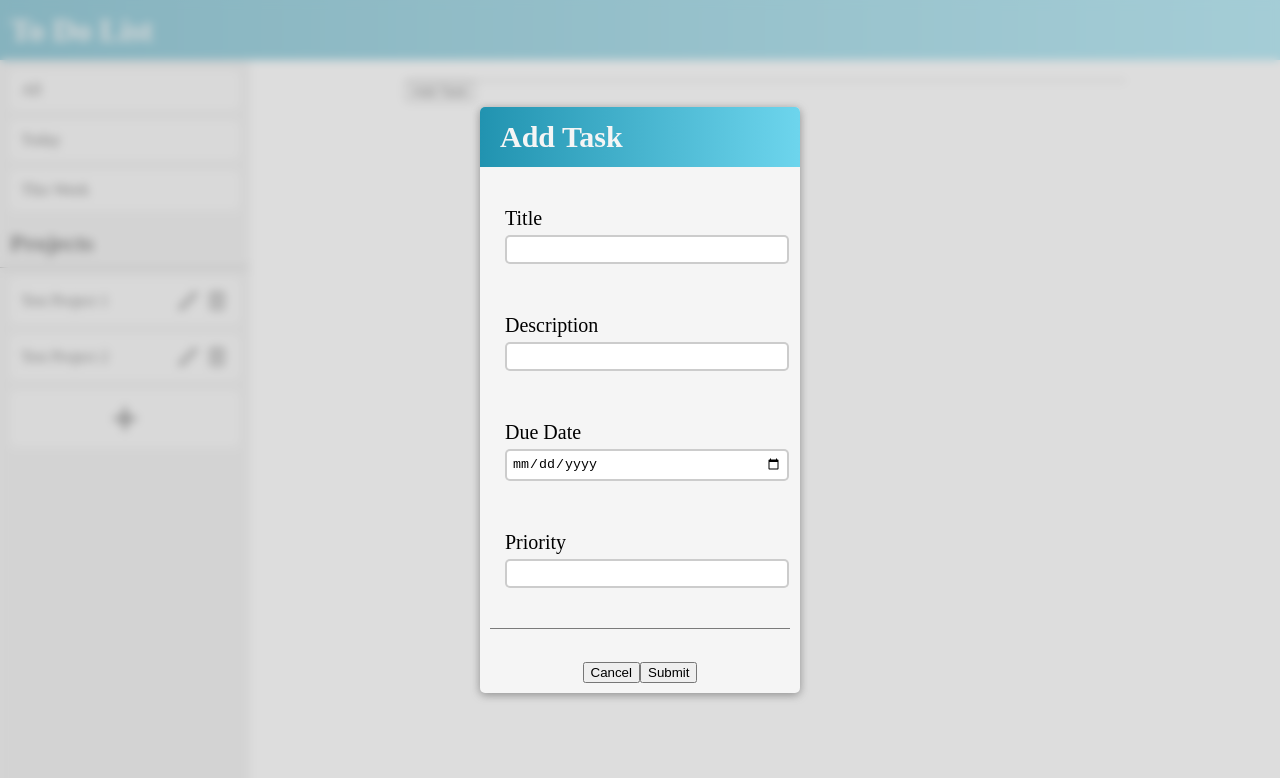
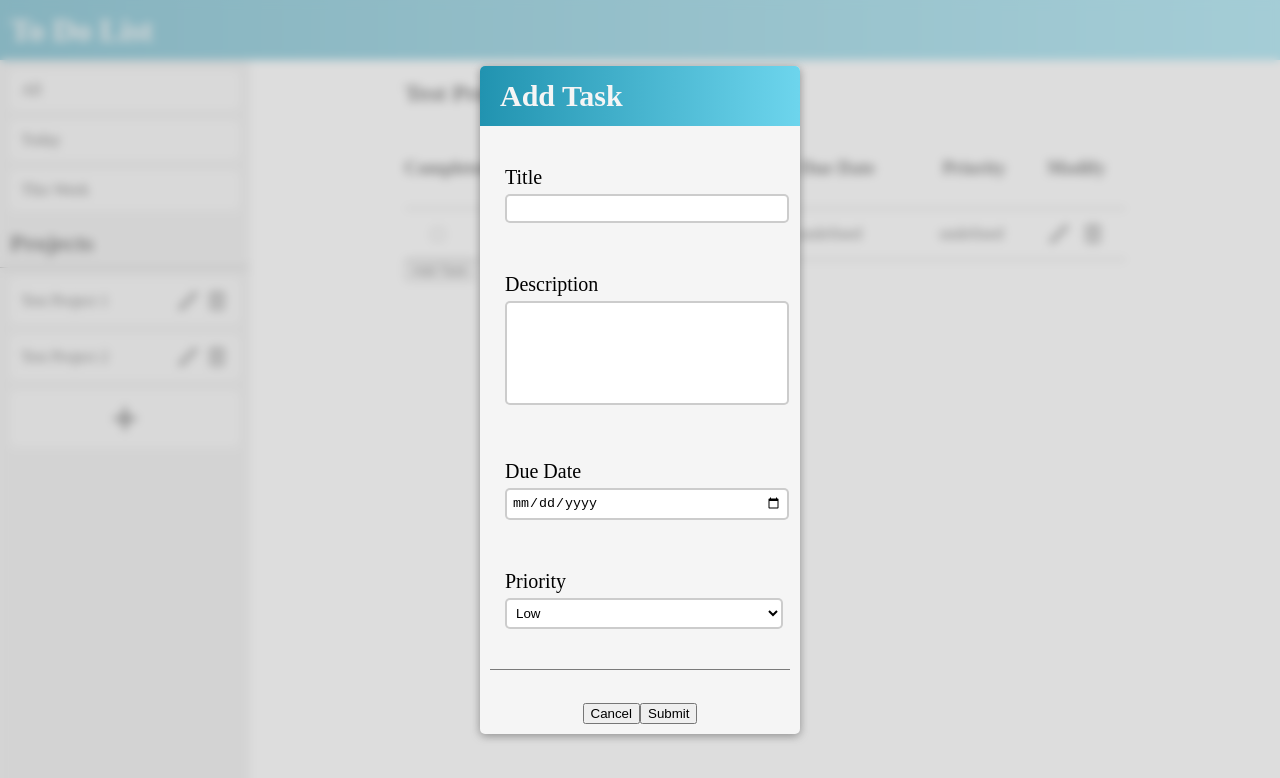
Before and after one commit to Spaceflyy/ToDoList, a website built with webpack: page src/template.html in a window 1280 px wide. Both pictures are taken after a click on the button "Add Task". Built offline with nearby package versions, Linux system fonts and the light colour scheme; what pubsub-js would draw is missing.

Commit message:
Add delete task / style task list

```diff
--- a/src/index.js
+++ b/src/index.js
@@ -16,7 +16,7 @@ const controller = (() => {
 	const viewable = view();
 
 	viewable.updateProjects(model.projectsList);
-
+	viewable.updateTasks(model.projectsList[model.getCurrentProject()]);
 	const handleAddProject = (projectTitle) => {
 		model.addProject(0, projectTitle);
 	};
@@ -27,7 +27,7 @@ const controller = (() => {
 
 	const handleClick = (event) => {
 		const { target } = event;
-
+		console.log(event.target);
 		if (target.classList.contains("project")) {
 			model.setCurrentProject(target.getAttribute("data-project-id"));
 			viewable.updateTasks(model.projectsList[model.getCurrentProject()]);
@@ -44,11 +44,16 @@ const controller = (() => {
 			target.getAttribute("id") === "addTaskBtn" ||
 			target.getAttribute("id") === "taskCloseButton"
 		) {
+			console.log("bang");
 			viewable.showModal(".taskModalBg");
 		}
 
 		if (target.getAttribute("id") === "projDel") {
 			model.deleteProject(target.parentElement.getAttribute("data-project-id"));
+		}
+
+		if (target.getAttribute("id") === "taskDel") {
+			model.deleteTask(target.parentElement.getAttribute("data-task-id"));
 		}
 	};
 
--- a/src/model.js
+++ b/src/model.js
@@ -13,7 +13,11 @@ const model = () => {
 		{
 			id: 1,
 			title: "Test Project 2",
-			taskList: [],
+			taskList: [
+				{ id: 0, title: "Test Task1", desc: "Test desc" },
+				{ id: 0, title: "Test Task1", desc: "Test desc" },
+				{ id: 0, title: "Test Task1", desc: "Test desc" },
+			],
 		},
 	];
 
@@ -54,9 +58,9 @@ const model = () => {
 
 	const addTask = (freshTask) => {
 		const id =
-			projectsList[currentProject].taskList.length > 0
-				? projectsList[currentProject].taskList[
-						projectsList[currentProject].taskList.length - 1
+			projectsList[getCurrentProject()].taskList.length > 0
+				? projectsList[getCurrentProject()].taskList[
+						projectsList[getCurrentProject()].taskList.length - 1
 				  ].id + 1
 				: 0;
 
@@ -67,9 +71,9 @@ const model = () => {
 			freshTask[2],
 			freshTask[3]
 		);
-		projectsList[currentProject].taskList.push(newTask);
+		projectsList[getCurrentProject()].taskList.push(newTask);
 
-		PubSub.publish("tasksUpdated", projectsList[currentProject]);
+		PubSub.publish("tasksUpdated", projectsList[getCurrentProject()]);
 	};
 
 	const deleteProject = (id) => {
@@ -80,6 +84,16 @@ const model = () => {
 		PubSub.publish("ListUpdated", projectsList);
 	};
 
+	const deleteTask = (id) => {
+		const index = projectsList[getCurrentProject()].taskList.findIndex(
+			(taskid) => {
+				return taskid.id === Number(id);
+			}
+		);
+		projectsList[getCurrentProject()].taskList.splice(index, 1);
+		PubSub.publish("tasksUpdated", projectsList[getCurrentProject()]);
+	};
+
 	return {
 		getCurrentProject,
 		projectsList,
@@ -88,6 +102,7 @@ const model = () => {
 		addTask,
 		deleteProject,
 		setCurrentProject,
+		deleteTask,
 	};
 };
 
--- a/src/style.css
+++ b/src/style.css
@@ -91,7 +91,8 @@ header {
 #projectForm label {
 	width: 90%;
 }
-
+label textarea,
+label select,
 label input {
 	width: 100%;
 	padding: 5px;
@@ -99,6 +100,16 @@ label input {
 	border-radius: 5px;
 	border: 2px solid rgba(0, 0, 0, 0.199);
 }
+
+label select {
+	width: 103%;
+	background-color: white;
+}
+
+label textarea {
+	resize: none;
+}
+
 #mainContent {
 	display: flex;
 	flex: 1;
@@ -113,6 +124,26 @@ label input {
 
 #taskContainer {
 	width: 70%;
+}
+
+.task,
+#subtitle {
+	display: grid;
+	grid-template-columns: 0.5fr 1fr 1fr 1fr 1fr;
+	justify-items: center;
+	align-items: center;
+	grid-auto-flow: column;
+	padding-right: 20px;
+	gap: 10px;
+}
+
+.task input[type="checkbox"] {
+	width: 20px;
+	height: auto;
+}
+
+img {
+	cursor: pointer;
 }
 
 #sidebar {
--- a/src/template.html
+++ b/src/template.html
@@ -33,9 +33,17 @@
 						<li>
 							<header><h2>Add Task</h2></header>
 							<label>Title<input required type="text" id="taskTitleInput" /></label>
-							<label>Description<input type="text" id="descInput" /></label>
+							<label
+								>Description <textarea rows="6" cols="50" id="descInput"></textarea>
+							</label>
 							<label>Due Date<input required type="date" id="dueInput" /></label>
-							<label>Priority<input required type="text" id="priInput" /></label>
+							<label
+								>Priority<select name="priority" id="priInput">
+									<option value="Low">Low</option>
+									<option value="Medium">Medium</option>
+									<option value="High">High</option>
+								</select></label
+							>
 							<div class="line"></div>
 							<div class="buttonContainer">
 								<button id="taskCloseButton" type="button">Cancel</button
@@ -61,6 +69,15 @@
 			<div id="tasks">
 				<div id="taskContainer">
 					<h2></h2>
+					<div id="subtitle">
+						<h3>Completed</h3>
+						<h3>Task Title</h3>
+						<h3>Task Description</h3>
+						<h3>Due Date</h3>
+						<h3>Priority</h3>
+						<h3>Modify</h3>
+					</div>
+					<div class="line"></div>
 					<div id="taskList"></div>
 					<div class="line"></div>
 					<button id="addTaskBtn" type="button">Add Task</button>
--- a/src/view.js
+++ b/src/view.js
@@ -4,7 +4,7 @@ import del from "./icons/delete.svg";
 import edt from "./icons/edit.svg";
 
 const view = () => {
-	const root = document.getElementById("sidebar");
+	const root = document.getElementById("mainContent");
 	const projectform = document.getElementById("projectForm");
 	const taskForm = document.getElementById("taskForm");
 	const titleInput = document.getElementById("titleInput");
@@ -59,7 +59,7 @@ const view = () => {
 		taskForm.addEventListener("submit", (event) => {
 			event.preventDefault();
 			handler(getTaskInfo());
-			// taskForm.reset();
+			taskForm.reset();
 		});
 	};
 
@@ -82,7 +82,7 @@ const view = () => {
 				proj.classList.add("project");
 				proj.setAttribute("data-project-id", element.id);
 				proj.textContent = element.title;
-				proj.append(createImg("editIcon", edt));
+				proj.append(createImg("editIcon", edt, "projEdt"));
 				proj.append(createImg("delIcon", del, "projDel"));
 				projectList.append(proj);
 				projectList.append(addProjBtn);
@@ -94,6 +94,7 @@ const view = () => {
 		while (taskSection.firstChild) {
 			taskSection.removeChild(taskSection.firstChild);
 		}
+
 		const title = document.querySelector("#taskContainer h2");
 		title.textContent = proj.title;
 		if (proj.taskList.length === 0) {
@@ -104,13 +105,25 @@ const view = () => {
 			proj.taskList.forEach((element) => {
 				const task = document.createElement("li");
 				const check = document.createElement("input");
+				const Tastitle = document.createElement("p");
+				const description = document.createElement("p");
+				const date = document.createElement("p");
+				const pri = document.createElement("p");
+				Tastitle.innerText = element.title;
+				description.innerText = element.desc;
+				date.innerText = element.dueDate;
+				pri.innerText = element.priority;
+
 				check.setAttribute("type", "checkbox");
 				task.classList.add("task");
-				task.setAttribute("data-project-id", element.id);
+				task.setAttribute("data-task-id", element.id);
 				task.append(check);
-				task.append(
-					element.title + element.desc + element.dueDate + element.priority
-				);
+				task.append(Tastitle);
+				task.append(description);
+				task.append(date);
+				task.append(pri);
+				task.append(createImg("editIcon", edt, "taskEdt"));
+				task.append(createImg("delIcon", del, "taskDel"));
 				taskSection.append(task);
 			});
 		}
@@ -128,10 +141,6 @@ const view = () => {
 		taskCloseButton.addEventListener("click", (event) => {
 			handler(event);
 		});
-
-		addTaskBtn.addEventListener("click", (event) => {
-			handler(event);
-		});
 	}
 
 	return {
```
Also changed, not shown: dist/index.html, dist/main.js.
